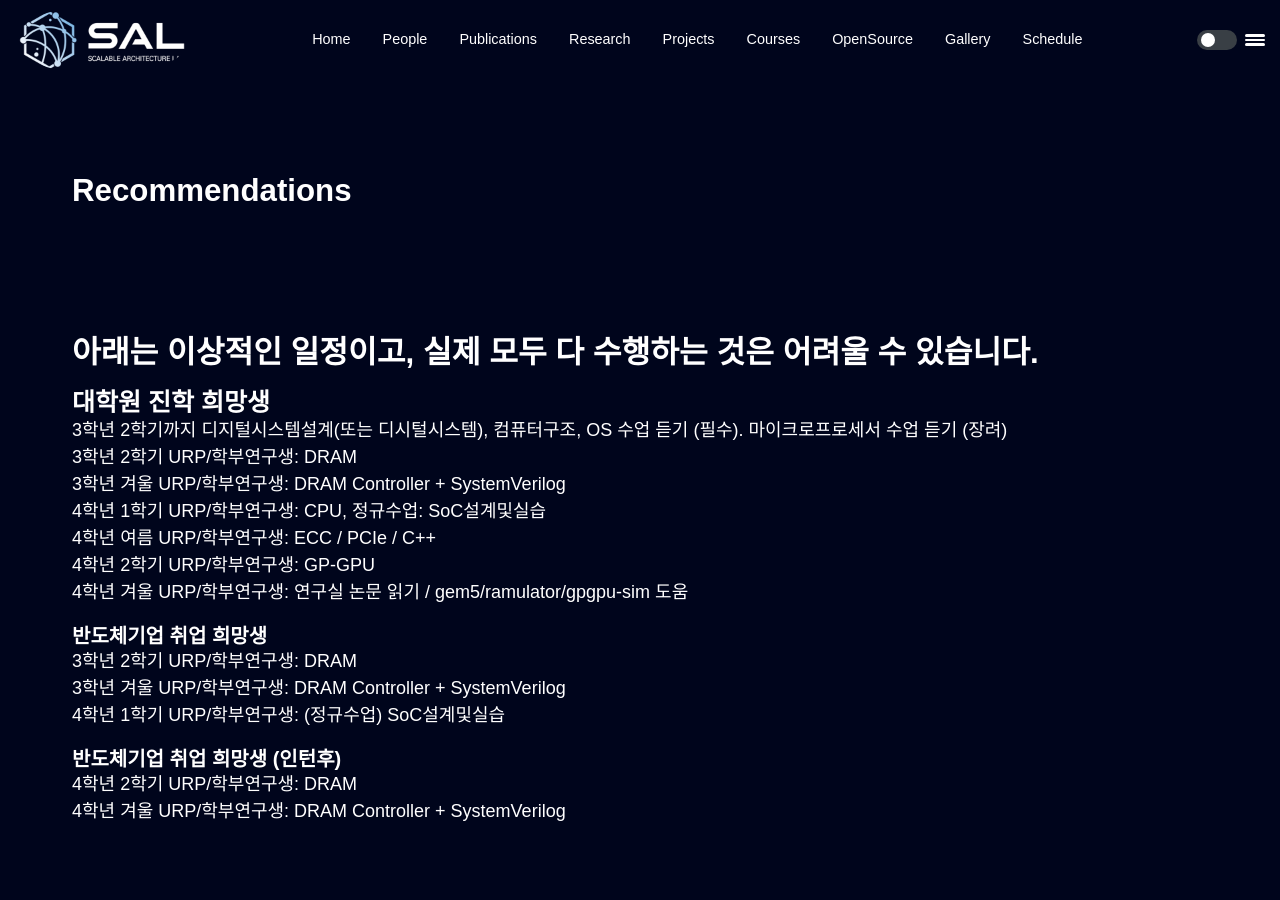
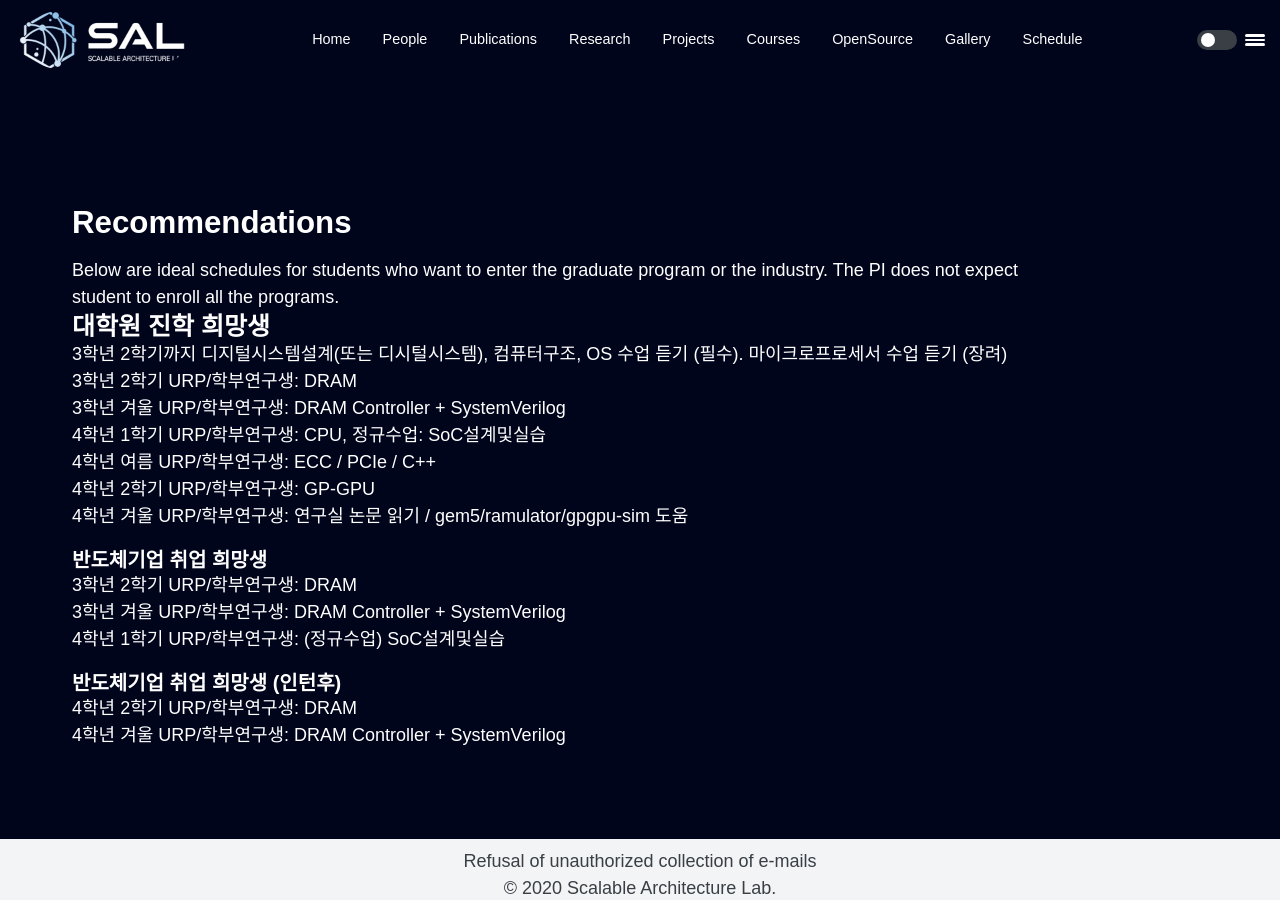
Before and after one commit to scalable-arch/scalable-arch.github.io, a Jekyll site: the page built from courses.md, in a window 1280 px wide and 900 px high, scrolled down 1081 px. Built offline with Jekyll 4.4.1, drawn with Linux system fonts in a browser that asks for light colours.

Commit message:
Update courses.md

```diff
--- a/courses.md
+++ b/courses.md
@@ -18,25 +18,22 @@ S: Spring, F: Fall
   <li> Introduction to Basis and Practice in Programming (2023S, 2022F, 2021F, 2020F) </li>
 </ul>
 
----
+<br>
+<br>
+
 # Undergraduate Research Program
 ---
 Mostly run by graudate students for undergraduate students.
 
----
 ## Program schedule (repeated every year)
 
 | Spring (1st)    | Summer                   | Fall (2nd)              | Winter                          |
 | ---             | ---                      | ---                     | ---                             |
 | CPU             | ECC <br> PCIe <br> C++   | DRAM <br> GP-GPU        | DRAM Controller <br> + SystemVerilog |
 
-
-
-
 ## Recommendations
 
-아래는 이상적인 일정이고, 실제 모두 다 수행하는 것은 어려울 수 있습니다.
----
+Below are ideal schedules for students who want to enter the graduate program or the industry. The PI does not expect student to enroll all the programs.
 
 ### 대학원 진학 희망생
   <ul>
```
